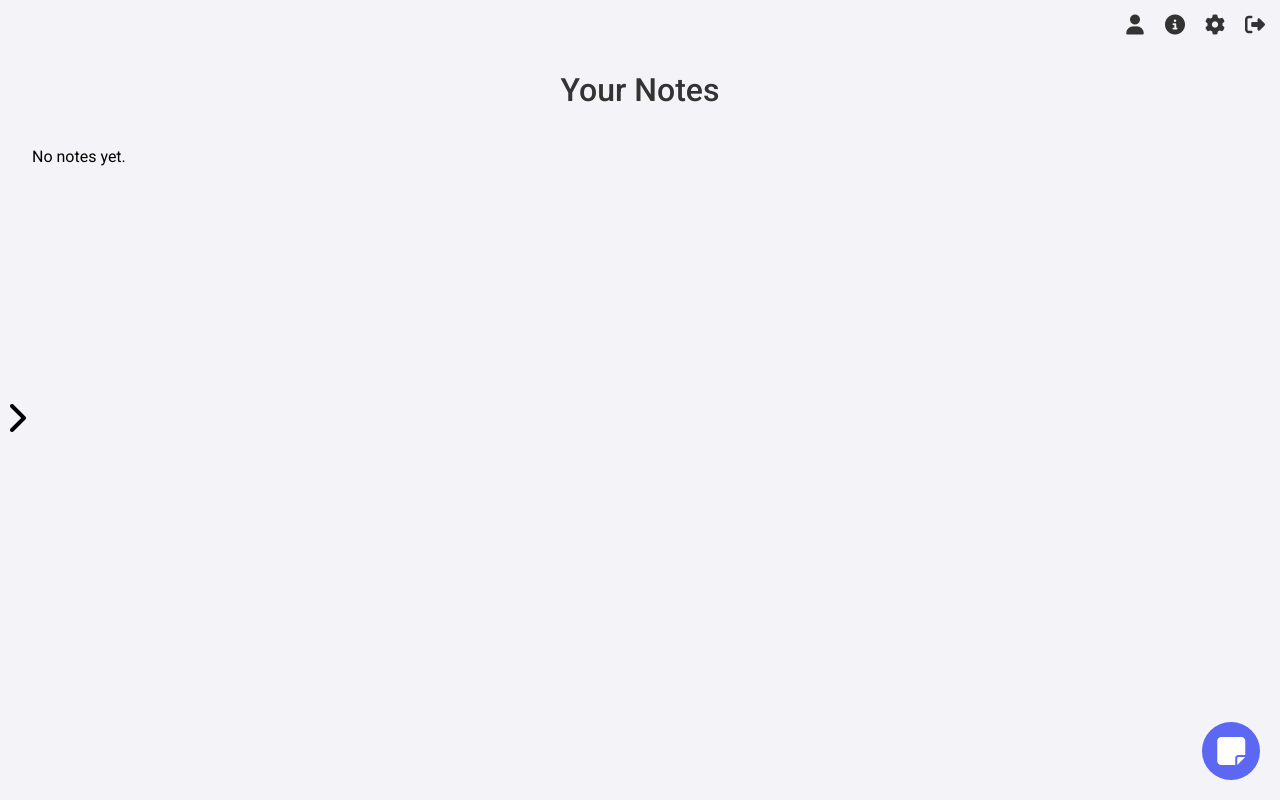
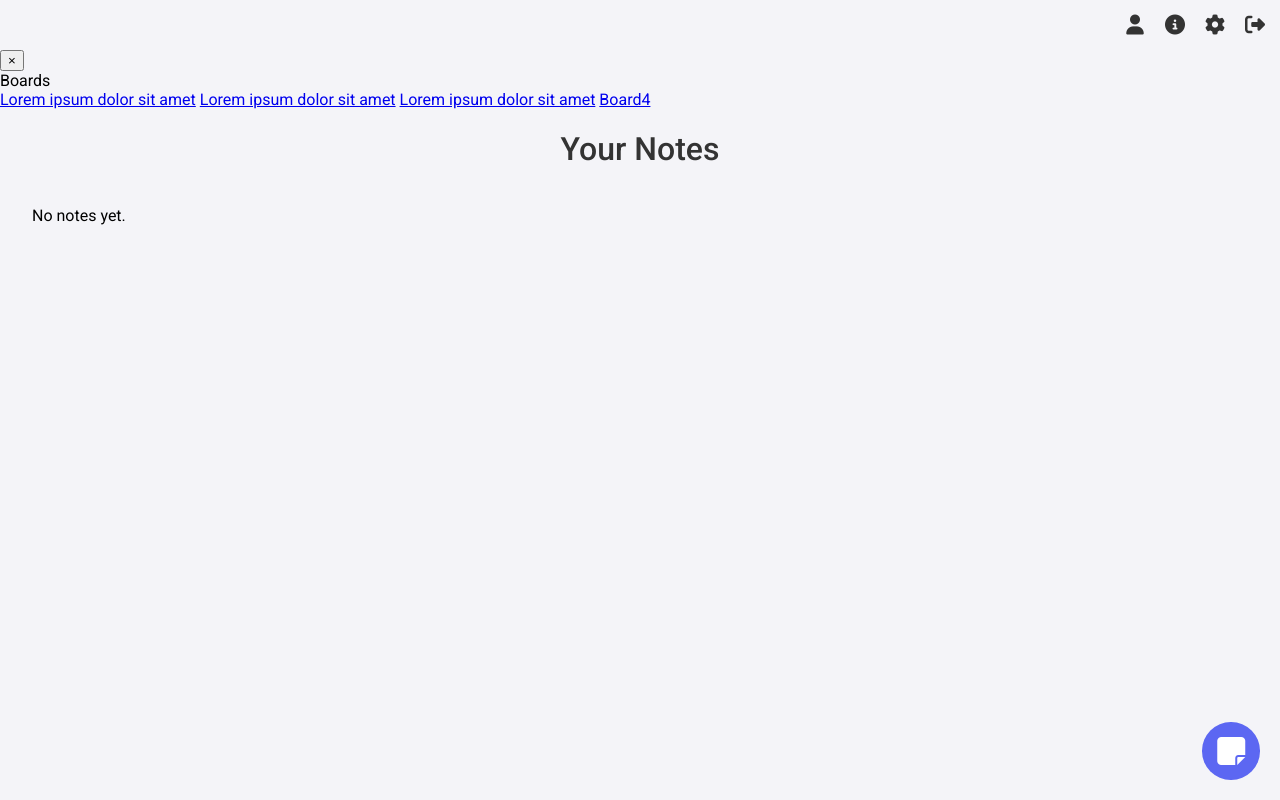
Before and after one commit to DJRyLau/CITS3403-Project, a Flask app: page /notes in a window 1280 px wide. Run offline with Flask 3, Linux system fonts and the light colour scheme; the visitor is signed in with stand-in values (Sample User, id 1); data that the repository does not hold is empty; some libraries are stand-ins or nearby versions.

Commit message:
Fix conflicts

```diff
--- a/Templates/notes.html
+++ b/Templates/notes.html
@@ -39,16 +39,17 @@
     </nav>
 
     <!-- BOARDS SIDEBAR -->
-    <nav class="boards-sidebar">
-      <button class="boards-sidebar-arrow-button" id="boards-sidebar-arrow-button" aria-label="Boards Sidebar">
-        <button
-        class="boards-sidebar-arrow-button"
-        id="boards-sidebar-arrow-button"
-        aria-label="Boards Sidebar"
-      >
-        <i class="fa-solid fa-chevron-right"></i>
-      </button>
-    </nav>
+    <div id="side-navbar" class="side-navbar">
+      <button class="close-sidebar" id="close-sidebar">&times;</button>
+      <div class="draggable-bar" id="draggable-bar"></div>
+      <div class="sidebar-title">Boards</div>
+      <div class="boards-container" id="boards-container">
+        <a class="navbar-board" href="#">Lorem ipsum dolor sit amet</a>
+        <a class="navbar-board" href="#">Lorem ipsum dolor sit amet</a>
+        <a class="navbar-board" href="#">Lorem ipsum dolor sit amet</a>
+        <a class="navbar-board" href="#">Board4</a>
+      </div>
+    </div>
     <!-- BOARD -->
 <main>
     <h1>Your Notes</h1>
```
